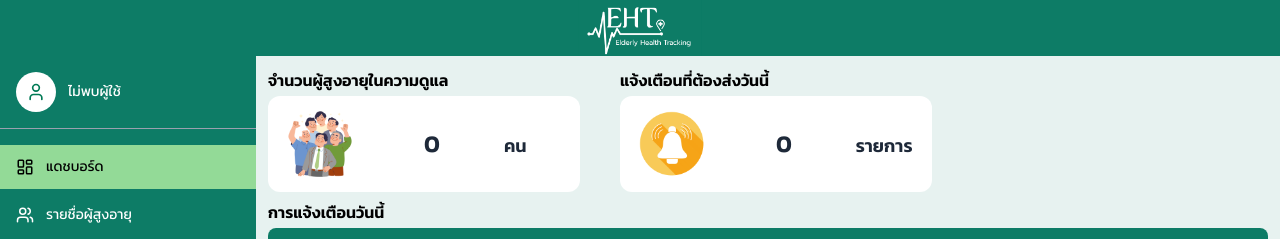
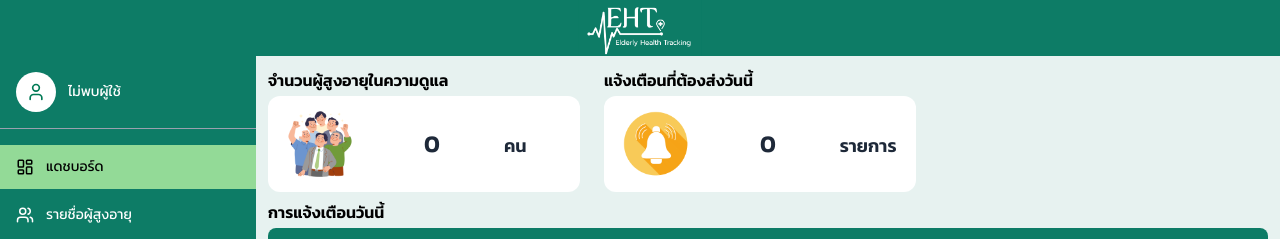
Before and after one commit to JoJoe2004/elderly-health-tracking-frontend, a Next.js app: page /dashboard in a window 1280 px wide. Shown: the top 239 px of the page. Built offline with nearby package versions, Linux system fonts and the light colour scheme; no server answers; sample sign-in values are in the browser's storage.

Commit message:
dashboard layout

```diff
--- a/app/dashboard/page.tsx
+++ b/app/dashboard/page.tsx
@@ -62,7 +62,7 @@
 
   return (
     <div className="space-y-2">
-      <div className="flex gap-10">
+      <div className="flex flex-col md:flex-row gap-6">
         <div>
           <h3 className="font-semibold text-black mb-1">
             จำนวนผู้สูงอายุในความดูแล
```
